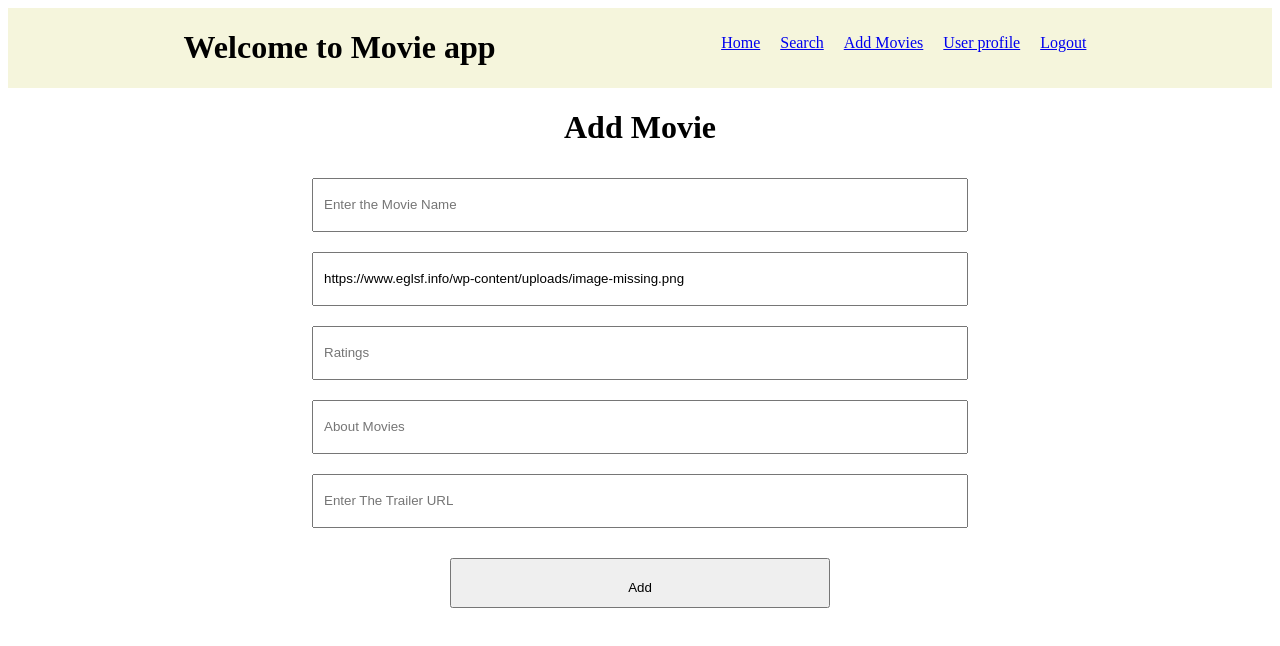
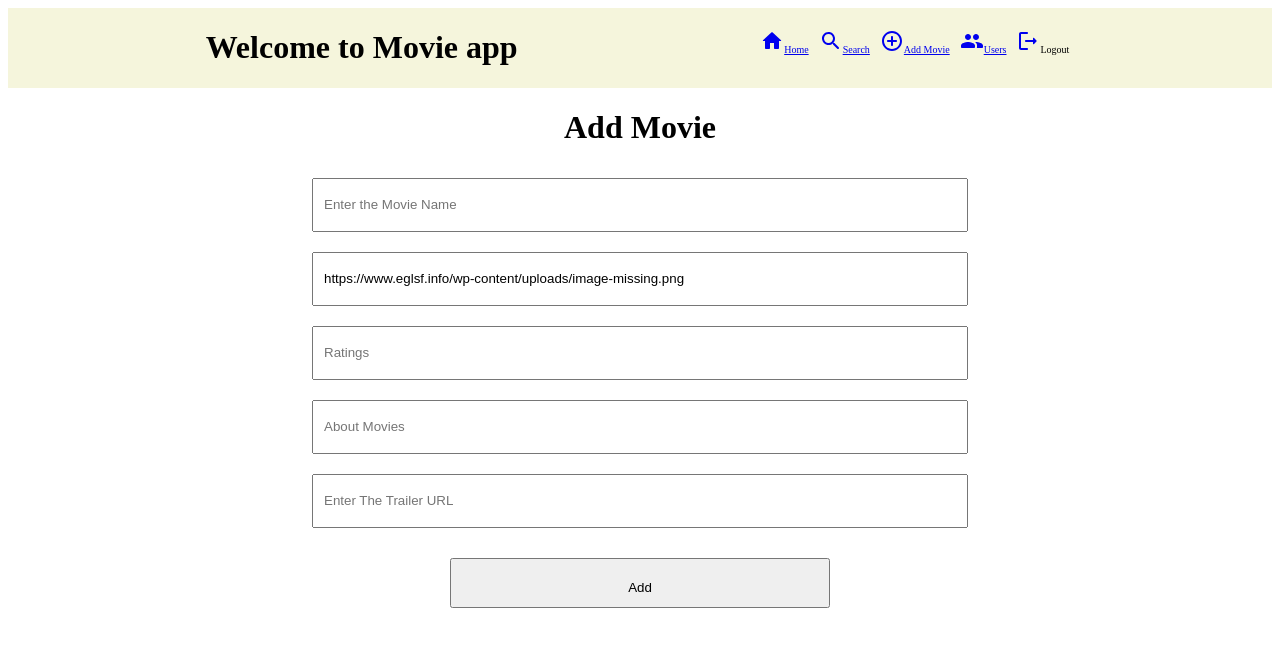
Before and after one commit to emcydeveloper/movieapp-with-login, a React (Create React App) app: page /add in a window 1280 px wide. Shown: the top 646 px of the page. Built offline with nearby package versions, Linux system fonts and the light colour scheme.

Commit message:
UI changes

```diff
--- a/src/DisplayMovies.js
+++ b/src/DisplayMovies.js
@@ -4,6 +4,8 @@ import IconButton from "@mui/material/IconButton";
 import Counter from "./Counter";
 import ExpandMoreIcon from "@mui/icons-material/ExpandMore";
 import ExpandLessIcon from "@mui/icons-material/ExpandLess";
+import DeleteIcon from '@mui/icons-material/Delete';
+import EditIcon from '@mui/icons-material/Edit';
 import { useState } from "react";
 import { useHistory } from "react-router-dom";
 
@@ -37,10 +39,10 @@ export default function DisplayMovies({ getmovieinfo }) {
                   {visible ? <ExpandLessIcon /> : <ExpandMoreIcon />}
                 </IconButton>
                 <IconButton onClick={() => history.push("/edit/" + id)}>
-                  Edit
+                <EditIcon />
                 </IconButton>
                 <IconButton onClick={() => history.push("/edit/" + id)}>
-                  Delete
+                <DeleteIcon />
                 </IconButton>
               </div>
             </h2>
--- a/src/EditUser.js
+++ b/src/EditUser.js
@@ -77,9 +77,9 @@ export default function EditUser(){
     return(
         <div className="useredit">
             <Header />
-            <div className="register-form" >
-      <form onSubmit={handleSubmit}>
-      <Box component="form" sx={{'& .MuiTextField-root': { m: 1, width: '50ch',display: 'flex', flexWrap: 'wrap'  },}} noValidate autoComplete="off">
+            <div className="edituser-form" >
+
+      <Box component="form" sx={{'& .MuiTextField-root': { m: 1, width: '40ch',display: 'flex', flexWrap: 'wrap'  },}} noValidate autoComplete="off" onSubmit={handleSubmit}>
       <div>
         <TextField required id="firstname" label="First Name" value={userData.firstname} name="firstname" onChange={handleChange} />
         <TextField required id="lastname" label="Last Name" value={userData.lastname} name="lastname" onChange={handleChange} />
@@ -89,12 +89,14 @@ export default function EditUser(){
         <TextField id="mobile" label="Mobile number" type="number" InputLabelProps={{ shrink: true, }} value={userData.mobile} name="mobile" onChange={handleChange} />
         <TextField required id="city" label="City" value={userData.city} name="city" onChange={handleChange} />
         <TextField required id="state" label="State" value={userData.state} name="state" onChange={handleChange} />
-        <TextField  id="comments" label="Comments" multiline rows={4} value={userData.comments} name="comments" onChange={handleChange}  />
+        <TextField id="comments" label="Comments" multiline rows={4} value={userData.comments} name="comments" onChange={handleChange}  />
       </div>
+      <button>Submit</button>
+      <button className="useredit-delbtn" onClick={handleDelete}>Delete</button>
     </Box>
-    <button>Submit</button>
-    </form>
-    <button className="useredit-delbtn" onClick={handleDelete}>Delete</button>
+
+
+
     </div>
       </div>
 
--- a/src/Header.js
+++ b/src/Header.js
@@ -1,4 +1,9 @@
 import { Link } from "react-router-dom";
+import HomeRoundedIcon from '@mui/icons-material/HomeRounded';
+import SearchRoundedIcon from '@mui/icons-material/SearchRounded';
+import AddCircleOutlineRoundedIcon from '@mui/icons-material/AddCircleOutlineRounded';
+import PeopleRoundedIcon from '@mui/icons-material/PeopleRounded';
+import LogoutRoundedIcon from '@mui/icons-material/LogoutRounded';
 
 
 export default function Header(){
@@ -8,11 +13,11 @@ export default function Header(){
             <h1>Welcome to Movie app</h1>
             <nav className="header-nav">
             <ul>
-            <li><Link to="/home">Home</Link></li>
-            <li><Link to="/search">Search</Link></li>
-            <li><Link to="/add">Add Movies</Link></li>
-            <li><Link to="/userprofile">User profile</Link></li>
-            <li><Link to="/login">Logout</Link></li>
+            <li><Link to="/home"><HomeRoundedIcon />Home</Link></li>
+            <li><Link to="/search"><SearchRoundedIcon />Search</Link></li>
+            <li><Link to="/add"><AddCircleOutlineRoundedIcon />Add Movie</Link></li>
+            <li><Link to="/userprofile"><PeopleRoundedIcon />Users</Link></li>
+            <li><Link to="/login"><LogoutRoundedIcon /></Link>Logout</li>
             </ul>
             </nav>
 
--- a/src/Register.js
+++ b/src/Register.js
@@ -58,22 +58,23 @@ export default function Register() {
     <div className="register" >
       <SignUpHeader />
       <div className="register-form" >
-      <form onSubmit={handleSubmit}>
-      <Box component="form" sx={{'& .MuiTextField-root': { m: 1, width: '50ch',display: 'flex', flexWrap: 'wrap'  },}} noValidate autoComplete="off">
+
+      <Box component="form" sx={{'& .MuiTextField-root': { m: 1, width: '40ch',display: 'flex', flexWrap: 'wrap'  },}} noValidate autoComplete="off" onSubmit={handleSubmit}>
       <div>
-        <TextField required id="firstname" label="First Name" value={formData.firstname} name="firstname" onChange={handleChange} />
-        <TextField required id="lastname" label="Last Name" value={formData.lastname} name="lastname" onChange={handleChange} />
+        <TextField required id="fullWidth" label="First Name" value={formData.firstname} name="firstname" onChange={handleChange} />
+        <TextField required id="fullWidth" label="Last Name" value={formData.lastname} name="lastname" onChange={handleChange} />
         <TextField required id="username" label="Username" value={formData.username} name="username" onChange={handleChange} />
         <TextField disabled id="password" label="Password" />
         <TextField required id="email" label="e-Mail" value={formData.email} name="email" onChange={handleChange} />
         <TextField id="mobile" label="Mobile number" type="number" InputLabelProps={{ shrink: true, }} value={formData.mobile} name="mobile" onChange={handleChange} />
         <TextField required id="city" label="City" value={formData.city} name="city" onChange={handleChange} />
         <TextField required id="state" label="State" value={formData.state} name="state" onChange={handleChange} />
-        <TextField  id="comments" label="Comments" multiline rows={4} value={formData.comments} name="comments" onChange={handleChange}  />
+        <TextField id="comments" label="Comments" multiline rows={4} value={formData.comments} name="comments" onChange={handleChange}  />
       </div>
+      <button>Submit</button>
     </Box>
-    <button>Submit</button>
-    </form>
+
+
     </div>
     </div>
   );
--- a/src/UserProfile.js
+++ b/src/UserProfile.js
@@ -1,4 +1,6 @@
 import { IconButton } from "@mui/material";
+import DeleteIcon from '@mui/icons-material/Delete';
+import EditIcon from '@mui/icons-material/Edit';
 import { useEffect, useState } from "react";
 import { useHistory } from "react-router-dom";
 import Header from "./Header";
@@ -24,12 +26,12 @@ export default function UserProfile() {
         <td>{user.username}</td> <td>{user.email}</td>
         <td>
           <IconButton onClick={() => history.push("useredit/" + user.id)}>
-            Edit
+          <EditIcon />
           </IconButton>
         </td>
         <td>
           <IconButton onClick={() => history.push("useredit/" + user.id)}>
-            Delete
+          <DeleteIcon />
           </IconButton>
         </td>
       </tr>
--- a/src/style.css
+++ b/src/style.css
@@ -1,4 +1,8 @@
-.register-form {
+.register{
+  width: 100%;
+}
+.register-form,.edituser-form {
+  width: 80%;
   margin-left: auto;
   margin-right: auto;
   margin-top: 60px;
@@ -32,7 +36,7 @@
 
 .register-form > form > div > input {
   margin: 20px;
-} */
+}
 .form-textarea {
   padding: 0px;
   margin: 0px;
@@ -48,7 +52,7 @@
   width: 20%;
   margin-left: auto;
   margin-right: auto;
-}
+}*/
 
 .signupheader {
   background-color: aqua;
@@ -77,7 +81,8 @@
 .header-nav > ul > li {
   list-style: none;
   display: inline-block;
-  margin: 10px;
+  margin: 5px;
+  font-size: 10px;;
 }
 
 .home-displaymovies {
```
